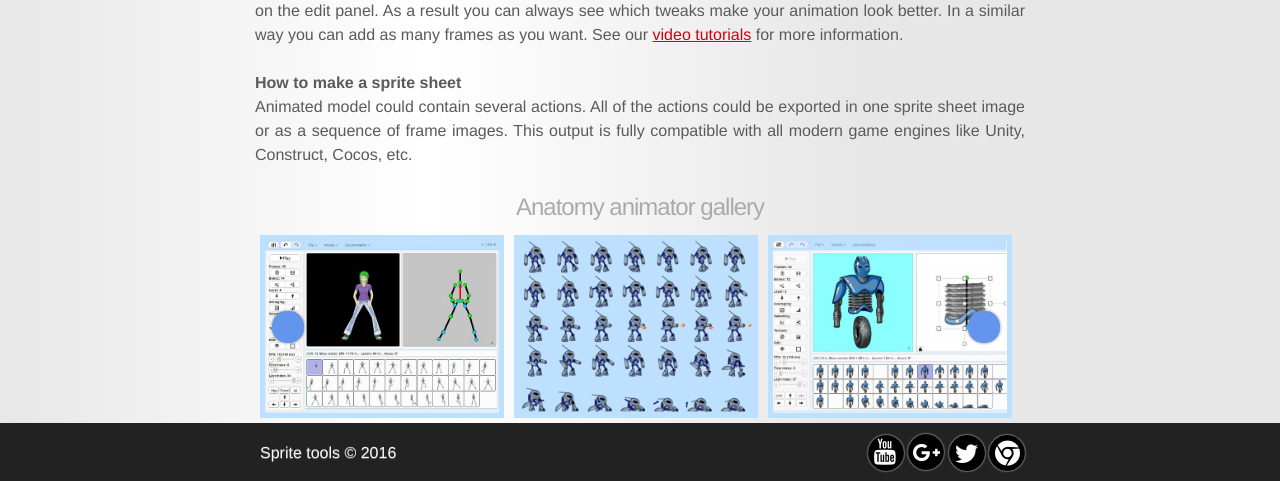
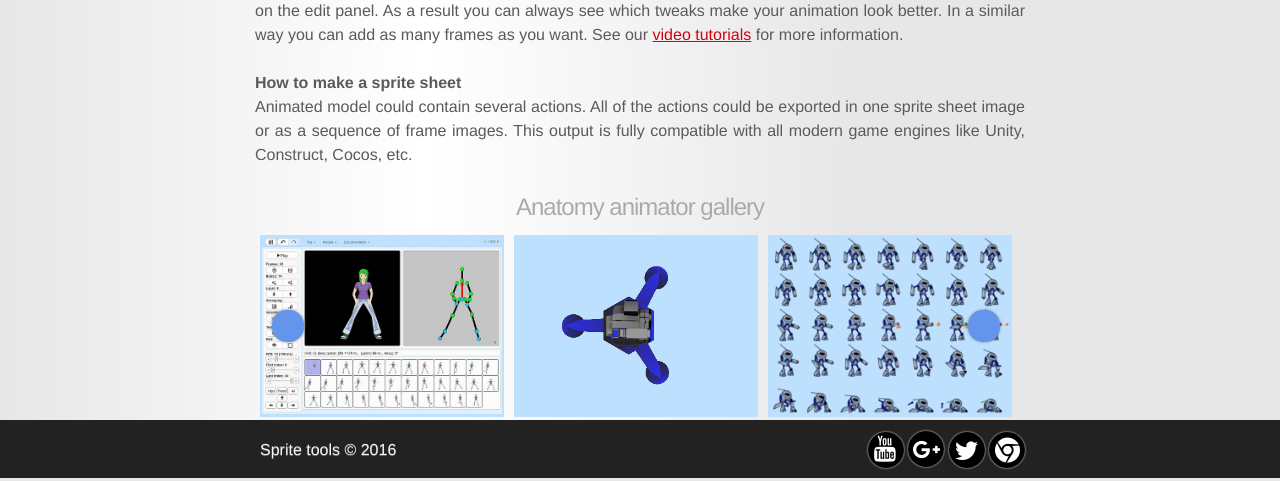
Before and after one commit to Qvatra/Githubpages, a PHP site: page / in a window 1280 px wide. Shown: the part 2073-2554 px from the top of the page. Run offline with PHP 8.4, Linux system fonts and the light colour scheme; some web fonts are replaced.

Commit message:
add turret to carousel; change hover animation

```diff
--- a/css/custom.css
+++ b/css/custom.css
@@ -373,9 +373,20 @@ pre code {
     max-width: 800px;
 }
 
-.right {
+.float-right {
     float: right;
 }
+
+ .center-wrapper {
+    position: relative;
+    width: 100%;
+    height: 100%;
+ }
+ .center-wrapper > .centered {
+    position: absolute;
+    top: 0; left: 0; right: 0; bottom: 0;
+    margin: auto;
+ }
 
 .red { background: red; }
 .green { background: green; }
@@ -419,19 +430,7 @@ body:after{ /*preload sprite images to avoid blinking*/
     width: 100%;
     cursor: pointer;
     border: 1px solid lightgrey;
-    /*-webkit-transition: width 0.15s ease-in-out, margin 0.15s ease-in-out;
-    -moz-transition: width 0.15s ease-in-out, margin 0.15s ease-in-out;
-    -o-transition: width 0.15s ease-in-out, margin 0.15s ease-in-out;
-    transition: width 0.15s ease-in-out, margin 0.15s ease-in-out;*/
 }
-
-/*.anatomy1a {
-    -ms-transform: scale(1.0) !important;
-    -webkit-transform: scale(1.0) !important;
-    transform: scale(1.0) !important;
-    width: 100%;
-    margin: 0 0 10px 0;
-}*/
 
 .robo1 {
     margin: 15px 15px 0 0;
@@ -574,6 +573,44 @@ body:after{ /*preload sprite images to avoid blinking*/
 @-ms-keyframes girld { from { background-position: 0px; } to { background-position: -6755px; }}
 @-o-keyframes girld { from { background-position: 0px; } to { background-position: -6755px; }}
 @keyframes girld { from { background-position: 0px; } to { background-position: -6755px; }}
+
+.turret {
+    margin: auto;
+    width: 180px;
+    height: 146px;
+    background-image: url("../images/sprites/turret29.png");
+}
+
+/*.active .turret {
+    -webkit-transition: opacity 0.5s ease-in-out;
+    -moz-transition: opacity 0.5s ease-in-out;
+    -o-transition: opacity 0.5s ease-in-out;
+    transition: opacity 0.5s ease-in-out;
+    opacity: 1;
+}
+.left .turret,
+.right .turret {
+    -webkit-transition: opacity 0.7s ease-in-out;
+    -moz-transition: opacity 0.7s ease-in-out;
+    -o-transition: opacity 0.7s ease-in-out;
+    transition: opacity 0.7s ease-in-out;
+    opacity: 0;
+}*/
+
+.turreta {
+    background-image: url("../images/sprites/turret29.png");
+    -webkit-animation: turret 3.5s steps(29) infinite;
+    -moz-animation: turret 3.5s steps(29) infinite;
+    -ms-animation: turret 3.5s steps(29) infinite;
+    -o-animation: turret 3.5s steps(29) infinite;
+    animation: turret 3.5s steps(29) infinite;
+}
+
+@-webkit-keyframes turret { from { background-position: 0px; } to { background-position: -5220px; }}
+@-moz-keyframes turret { from { background-position: 0px; } to { background-position: -5220px; }}
+@-ms-keyframes turret { from { background-position: 0px; } to { background-position: -5220px; }}
+@-o-keyframes turret { from { background-position: 0px; } to { background-position: -5220px; }}
+@keyframes turret { from { background-position: 0px; } to { background-position: -5220px; }}
 /*Carousel*/
 /*=============================================================================*/
 .carousel-control {
@@ -614,9 +651,26 @@ body:after{ /*preload sprite images to avoid blinking*/
     float: left;
     cursor: pointer;
  }
- .carousel-col > img {
+  .carousel-col img {
     background: rgb(190, 224, 255);
-    padding: 5px;
+    padding: 2px;
+ }
+ .carousel-ratio {
+    position: relative;
+ }
+ .carousel-ratio:after { /*keeps aspect ratio*/
+    padding-top: 73.7%;
+    display: block;
+    content: '';
+ }
+ .carousel-ratio > .carousel-ratio-background {
+    background: rgb(190, 224, 255);
+    position: absolute;
+    top: 2px;
+    bottom: 0;
+    right: 0;
+    left: 0;
+    margin: -2px 0px;
  }
  .active > div { display:none; }
  .active > div:first-child { display:block; }
--- a/index.html
+++ b/index.html
@@ -86,7 +86,9 @@
                 <br />
                 <h3>Anatomy 2D animator</h3>
                 <div class="software-img">
-                    <img class="anatomy1" src="images/568x418/r1an.jpg" alt="Anatomy sprite animator screenshot" title="Anatomy sprite animator software">
+                    <div class="center-wrapper">
+                        <img class="anatomy1" src="images/568x418/r1an.jpg" alt="Anatomy sprite animator screenshot" title="Anatomy sprite animator software">
+                    </div>
                 </div>
                 <h5>
                     Anatomy animator was developed to create 2D animated sprites and sprite sheets quickly and easily.
@@ -178,7 +180,7 @@
 
                 <h3>How to create animation with the Anatomy tool</h3>
 
-                <div class="right">
+                <div class="float-right">
                     <div class="row no-margin">
                         <div class="soldier-medic">
                             <div class="soldier">
@@ -265,36 +267,78 @@
                 <br />
 
                 <h2 class="text-center">Anatomy animator gallery</h2>
-                <div id="carousel" class="carousel slide" data-ride="carousel" data-type="multi" data-interval="3000">
+                <div id="carousel" class="carousel slide" data-ride="carousel" data-type="multi" data-interval="3500">
+                    <!--CAUTION: interval should be the same as animation loop (otherwise use bluring during slide) -->
                     <div class="carousel-inner">
                         <div class="item active">
                             <div class="carousel-col">
-                                <img src="images/568x418/gdan.jpg" class="img-responsive" alt="sprite animator screenshot" title="sprite animator screenshot #1">
+                                <div class="carousel-ratio">
+                                    <div class="carousel-ratio-background">
+                                        <div class="center-wrapper">
+                                            <img src="images/568x418/gdan.jpg" class="img-responsive" alt="sprite animator screenshot" title="sprite animator screenshot #1">
+                                        </div>
+                                    </div>
+                                </div>
                             </div>
                         </div>
-                        <!--<div class="item">
-                                <div class="carousel-col red">
-                                    <div class="green robo1"></div>
-                                </div>
-                            </div>-->
+
                         <div class="item">
                             <div class="carousel-col">
-                                <img src="images/568x418/r1sht.png" class="img-responsive" alt="sprite sheet" title="sprite sheet">
+                                <div class="carousel-ratio">
+                                    <div class="carousel-ratio-background">
+                                        <div class="center-wrapper">
+                                            <div class="centered turret turreta"></div>
+                                        </div>
+                                    </div>
+                                </div>
                             </div>
                         </div>
+
                         <div class="item">
                             <div class="carousel-col">
-                                <img src="images/568x418/r2an.jpg" class="img-responsive" alt="sprite animator screenshot" title="sprite animator screenshot #2">
+                                <div class="carousel-ratio">
+                                    <div class="carousel-ratio-background">
+                                        <div class="center-wrapper">
+                                            <img src="images/568x418/r1sht.png" class="img-responsive" alt="sprite sheet" title="sprite sheet">
+                                        </div>
+                                    </div>
+                                </div>
                             </div>
                         </div>
+
                         <div class="item">
                             <div class="carousel-col">
-                                <img src="images/568x418/zoan.jpg" class="img-responsive" alt="animation model" title="animation model">
+                                <div class="carousel-ratio">
+                                    <div class="carousel-ratio-background">
+                                        <div class="center-wrapper">
+                                            <img src="images/568x418/r2an.jpg" class="img-responsive" alt="sprite sheet" title="sprite sheet">
+                                        </div>
+                                    </div>
+                                </div>
                             </div>
                         </div>
+
                         <div class="item">
                             <div class="carousel-col">
-                                <img src="images/568x418/r1an.jpg" class="img-responsive" alt="sprite animator screenshot" title="sprite animator screenshot #3">
+                                <div class="carousel-ratio">
+                                    <div class="carousel-ratio-background">
+                                        <div class="center-wrapper">
+                                            <img src="images/568x418/zoan.jpg" class="img-responsive" alt="sprite sheet" title="sprite sheet">
+                                        </div>
+                                    </div>
+                                </div>
+                            </div>
+                        </div>
+
+                        <div class="item">
+                            <div class="carousel-col">
+                                <div class="carousel-ratio">
+                                    <div class="carousel-ratio-background">
+                                        <div class="center-wrapper">
+                                            <img src="images/568x418/r1an.jpg" class="img-responsive" alt="sprite sheet" title="sprite sheet">
+                                        </div>
+                                    </div>
+                                </div>
                             </div>
                         </div>
                     </div>
@@ -333,7 +377,7 @@
             <div class="raw">
                 <div class="col-xs-12 col-sm-11 col-md-10 col-lg-10 col-centered">
                     <span>Sprite tools &copy; 2016</span>
-                    <div class="right">
+                    <div class="float-right">
                         <a rel="nofollow" class="no-decoration" target="_blank" href="https://www.youtube.com/channel/UCVUPo50VNtyV-4gAyc_gLHQ">
                             <i class="fa fa-youtube youtube social"></i>
                         </a>
--- a/scripts/main.js
+++ b/scripts/main.js
@@ -1,5 +1,5 @@
 $(document).ready(function() {
-    animateAll(['robo1','soldier','medic','girlw','girld']);
+    animateAll(['robo1', 'soldier', 'medic', 'girlw', 'girld']);
     //appearScaleAll(['fa-film', 'fa-cogs', 'glyphicon-time', 'fa-code', 'fa-globe'], 0.15);
 
     appearScaleAll(['btn-success'], 0.08);
@@ -37,25 +37,6 @@ $(document).ready(function() {
         $('.medic').removeClass('medica');
     });
     // -----------------------------------------------------------
-
-    // $('.anatomy1').click(function() {
-    //     var name = 'anatomy1a';
-    //     var obj = this.classList;
-    //     var classArr = [];
-
-    //     for (var key in obj) {
-    //         if (obj.hasOwnProperty(key)) {
-    //             classArr.push(obj[key]);
-    //         }
-    //     }
-
-    //     if (classArr.indexOf(name) > -1) {
-    //         $(this).removeClass(name);
-    //     } else {
-    //         $(this).addClass(name);
-    //     }
-    // });
-
     //carousel control--------------------------------------------
     $('.carousel[data-type="multi"] .item').each(function() {
         var next = $(this).next();
@@ -69,31 +50,35 @@ $(document).ready(function() {
         if (!next.length) {
             next = $(this).siblings(':first');
         }
-
         next.children(':first-child').clone().appendTo($(this));
         //}
     });
     //------------------------------------------------------------
     //animation of modal images ---------------------------------
-    $('.carousel-col img, .carousel-col div, .anatomy1').hover(function() {
+    $('.carousel-ratio-background, .software-img').hover(function() {
         var element = $(this);
-        element.removeAttr("title");
-        scaleAnimation(element, 0.02, 200, function() {
-            //scaleAnimation(element, 0.015, 250);
+        element.children().children().removeAttr("title");
+        scaleAnimation(element, 0.04, 200, function() {
+            scaleAnimation(element.children(), -0.015, 200);
         });
     }, function() {
         var element = $(this);
-        if (element.is(':animated')) { // fixed: quick hover-unhover blocks unhover animation
-            window.setTimeout(function() {
+        if (element.is(':animated')) { // fixed: unhover during animation blocks unhover animation
+            window.setTimeout(scaleBack, 200);
+        } else {
+            scaleBack();
+        }
+
+        function scaleBack() {
             scaleAnimation(element, 0, 200);
-            }, 200);
-        } else {
-            scaleAnimation(element, 0, 200);
+            scaleAnimation(element.children(), 0, 200);
         }
     });
 
-    $('.carousel-col img, .carousel-col div, .anatomy1').click(function() {
-        $('#myModal .modal-dialog .modal-content .modal-body').html($(this).clone());
+    $('.carousel-col img, .carousel-col .centered, .anatomy1').click(function() {
+        var clone = $(this).clone();
+        clone.css("transform", "none"); // remove hover-scale effect
+        $('#myModal .modal-dialog .modal-content .modal-body').html(clone);
         $('#myModal').modal('show');
     });
     //-----------------------------------------------------------
@@ -223,7 +208,7 @@ function elementInViewport(el) {
     var width = el.offsetWidth;
     var height = el.offsetHeight;
 
-  while(el.offsetParent) {
+    while (el.offsetParent) {
         el = el.offsetParent;
         top += el.offsetTop;
         left += el.offsetLeft;
```
Also changed, not shown: images/sprites/turret29.png (added). Lines whose indentation alone changed are shown as unchanged.
